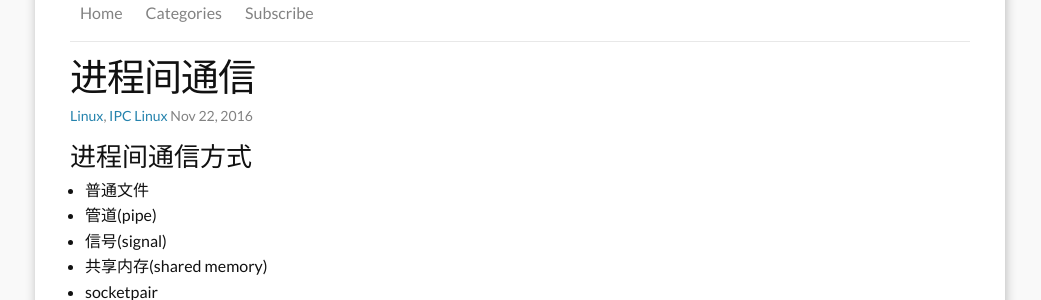
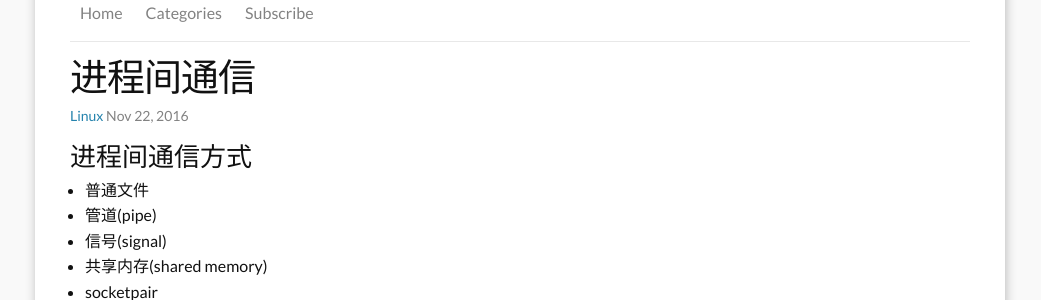
Before and after one commit to monkcage/blog, a Jekyll site: the page built from _posts/2016-11-22-IPC.md, in a window 1280 px wide and 900 px high. Shown: the part 178-478 px from the top of the window, without its empty margins (120-1161 px from the left). Built offline with Jekyll 4.4.1, drawn with Linux system fonts in a browser that asks for light colours.

Commit message:
Update post.html

```diff
--- a/_layouts/post.html
+++ b/_layouts/post.html
@@ -5,14 +5,10 @@ layout: default
 
   <header class="post-header">
     <h1 itemprop="name" class="post-title">{{ page.title }}</h1>
-    <meta itemprop="keywords" content="{{ page.tags | join: ',' }}" />
+
     <p class="post-meta">
-    {{ site.locales[site.default_locale].PostedInCategories }}
-    {% for cat in page.categories %}
-    <a href="{{site.baseurl}}/categories/#{{ cat }}">{{ cat }}</a>{% unless page.categories.last == cat %}, {% endunless %}
-    {% endfor %}
+
       {% if page.tags != empty %}
-    {{ site.locales[site.default_locale].Taggedwith }}
         {% for tag in page.tags %}
           <a href="{{ site.baseurl }}/tags/#{{ tag }}" title="{{ tag }}">{{ tag }}</a>{% unless page.tags.last == tag %}, {% endunless %}
         {% endfor %}
@@ -20,7 +16,9 @@ layout: default
       <time itemprop="datePublished" datetime="{{ page.date | date: '%Y-%m-%d' }}">
         {{ site.locales[site.default_locale].PostDate }}{{ page.date | date: "%b %-d, %Y" }}
       </time>
+
     </p>
+
   </header>
 
   <article class="post-content" itemprop="articleBody">
```
Lines whose indentation alone changed are shown as unchanged.
